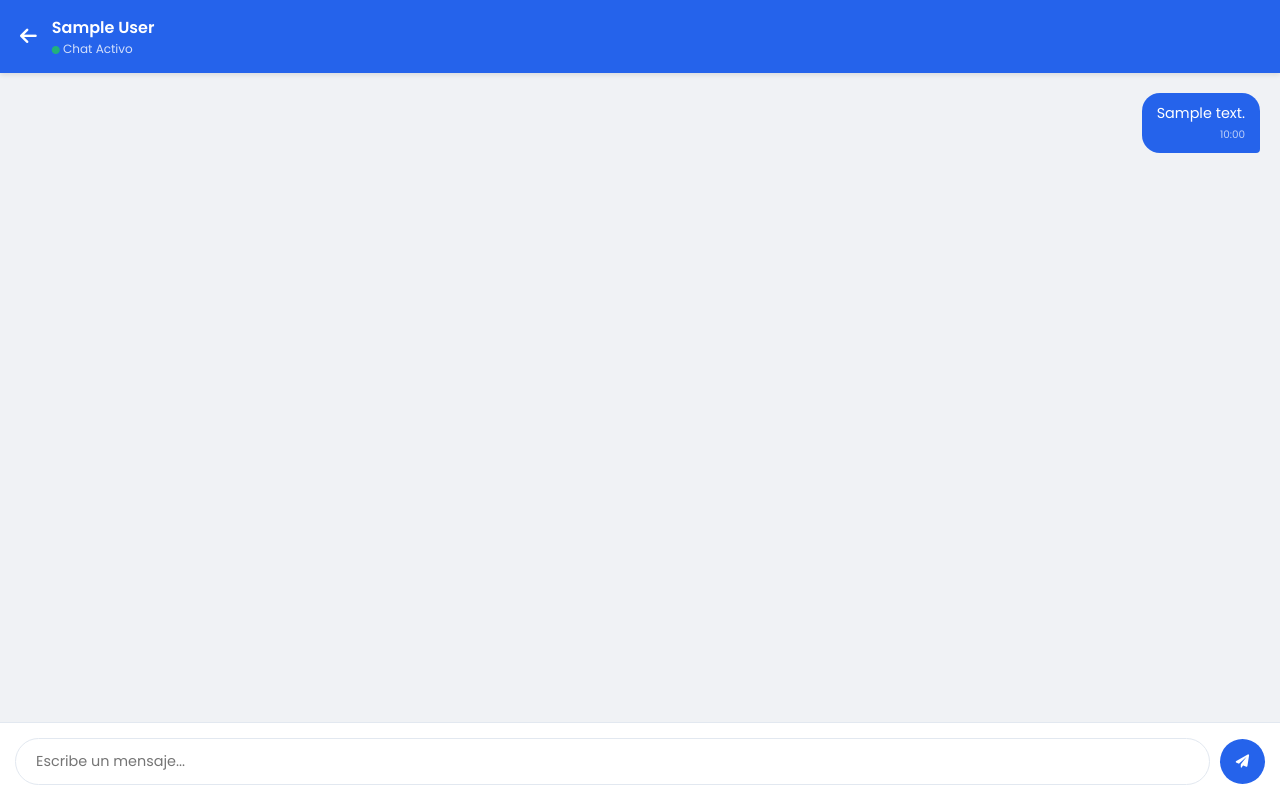
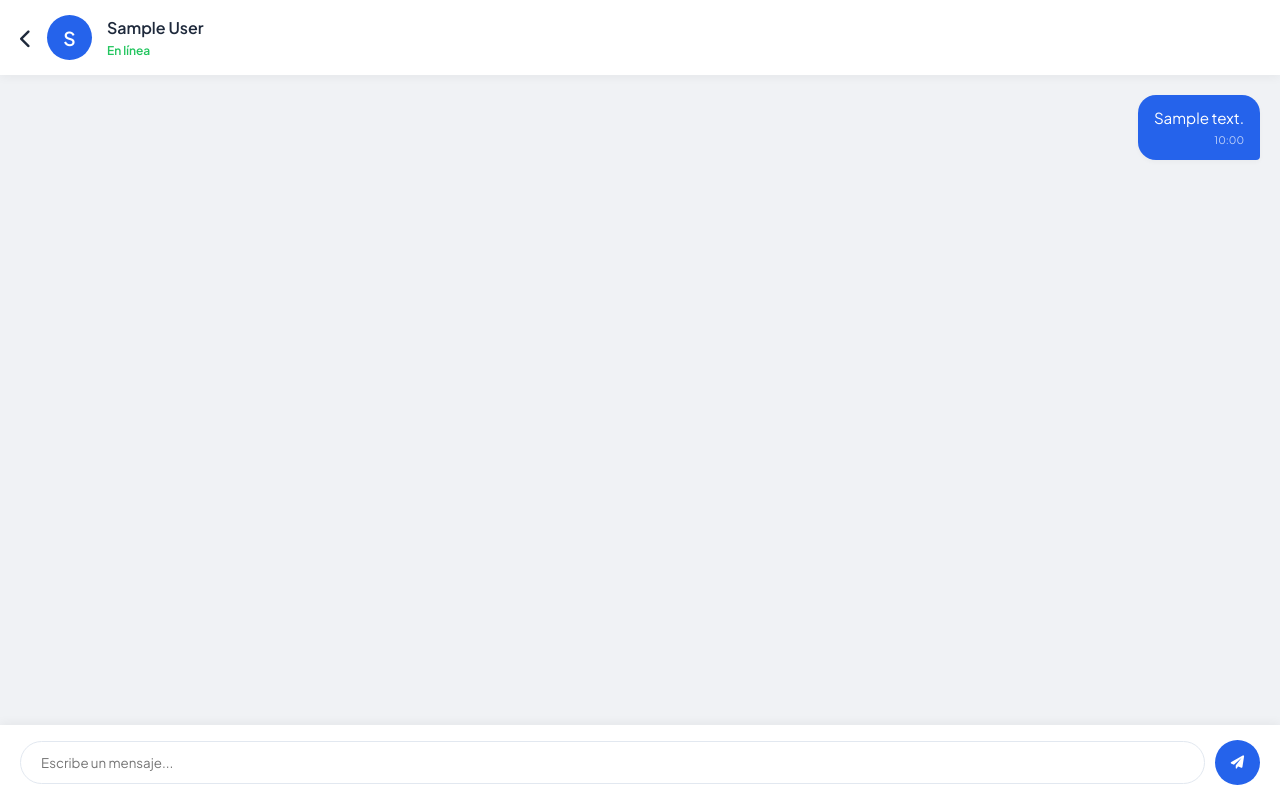
Before and after one commit to gleiderr99-boop/nuevo-proyecto, a Flask app: page /chat/1 in a window 1280 px wide. Run offline with Flask 3, Linux system fonts and the light colour scheme; the visitor is signed in with stand-in values (Sample User, id 1); tables that the repository leaves empty hold one stand-in row (values such as "Sample post").

Commit message:
Update chat.html

```diff
--- a/templates/chat.html
+++ b/templates/chat.html
@@ -3,75 +3,196 @@
 <head>
     <meta charset="UTF-8">
     <meta name="viewport" content="width=device-width, initial-scale=1.0">
-    <title>Chat con {{ otro.nombre }} | Sabanalarga Market</title>
-    <link href="https://fonts.googleapis.com/css2?family=Poppins:wght@300;400;600&display=swap" rel="stylesheet">
+    <title>Chat con {{ otro.nombre }}</title>
+    <link href="https://fonts.googleapis.com/css2?family=Plus+Jakarta+Sans:wght@400;600&display=swap" rel="stylesheet">
     <link rel="stylesheet" href="https://cdnjs.cloudflare.com/ajax/libs/font-awesome/6.0.0/css/all.min.css">
     <style>
-        :root { --primary: #2563eb; --bg: #f0f2f5; --white: #ffffff; }
-        body { font-family: 'Poppins', sans-serif; background: var(--bg); margin: 0; display: flex; flex-direction: column; height: 100vh; }
+        :root {
+            --primary: #2563eb;
+            --bg-chat: #f0f2f5;
+            --white: #ffffff;
+            --bubble-me: #2563eb;
+            --bubble-other: #ffffff;
+            --text-main: #1e293b;
+        }
 
-        /* Cabecera */
-        .chat-header { background: var(--primary); color: white; padding: 15px 20px; display: flex; align-items: center; gap: 15px; position: sticky; top: 0; z-index: 10; box-shadow: 0 2px 5px rgba(0,0,0,0.1); }
-        .chat-header a { color: white; text-decoration: none; font-size: 1.2rem; }
-        .user-info h2 { margin: 0; font-size: 1rem; }
-        .user-info p { margin: 0; font-size: 0.75rem; opacity: 0.8; }
+        body {
+            font-family: 'Plus Jakarta Sans', sans-serif;
+            background-color: var(--bg-chat);
+            margin: 0;
+            display: flex;
+            flex-direction: column;
+            height: 100vh;
+        }
+
+        /* Encabezado del Chat */
+        .chat-header {
+            background: var(--white);
+            padding: 15px 20px;
+            display: flex;
+            align-items: center;
+            gap: 15px;
+            box-shadow: 0 2px 10px rgba(0,0,0,0.05);
+            z-index: 10;
+        }
+
+        .btn-back {
+            color: var(--text-main);
+            text-decoration: none;
+            font-size: 1.2rem;
+        }
+
+        .avatar {
+            width: 45px;
+            height: 45px;
+            background: var(--primary);
+            color: white;
+            border-radius: 50%;
+            display: flex;
+            align-items: center;
+            justify-content: center;
+            font-weight: 800;
+            font-size: 1.2rem;
+        }
+
+        .user-info h2 {
+            margin: 0;
+            font-size: 1rem;
+            color: var(--text-main);
+        }
+
+        .user-info span {
+            font-size: 0.75rem;
+            color: #22c55e;
+            font-weight: 600;
+        }
 
         /* Área de Mensajes */
-        .messages-container { flex: 1; overflow-y: auto; padding: 20px; display: flex; flex-direction: column; gap: 10px; }
-        .bubble { max-width: 75%; padding: 10px 15px; border-radius: 18px; font-size: 0.9rem; line-height: 1.4; position: relative; word-wrap: break-word; }
+        .messages-container {
+            flex-grow: 1;
+            padding: 20px;
+            overflow-y: auto;
+            display: flex;
+            flex-direction: column;
+            gap: 12px;
+        }
 
-        .sent { align-self: flex-end; background: var(--primary); color: white; border-bottom-right-radius: 4px; }
-        .received { align-self: flex-start; background: var(--white); color: #1e293b; border-bottom-left-radius: 4px; box-shadow: 0 2px 4px rgba(0,0,0,0.05); }
+        .message {
+            max-width: 75%;
+            padding: 12px 16px;
+            border-radius: 18px;
+            font-size: 0.95rem;
+            line-height: 1.4;
+            position: relative;
+            box-shadow: 0 2px 5px rgba(0,0,0,0.03);
+        }
 
-        .time { font-size: 0.65rem; display: block; margin-top: 5px; opacity: 0.7; text-align: right; }
+        /* Mensajes que envío YO */
+        .me {
+            align-self: flex-end;
+            background-color: var(--bubble-me);
+            color: white;
+            border-bottom-right-radius: 4px;
+        }
 
-        /* Barra de Entrada */
-        .chat-input-area { background: var(--white); padding: 15px; display: flex; gap: 10px; align-items: center; border-top: 1px solid #e2e8f0; }
-        .chat-input-area input { flex: 1; padding: 12px 20px; border: 1px solid #e2e8f0; border-radius: 30px; outline: none; font-family: inherit; font-size: 0.9rem; }
-        .chat-input-area button { background: var(--primary); color: white; border: none; width: 45px; height: 45px; border-radius: 50%; cursor: pointer; display: flex; align-items: center; justify-content: center; }
+        /* Mensajes que recibo del OTRO */
+        .other {
+            align-self: flex-start;
+            background-color: var(--bubble-other);
+            color: var(--text-main);
+            border-bottom-left-radius: 4px;
+            border: 1px solid #e2e8f0;
+        }
 
-        .no-messages { text-align: center; color: #94a3b8; margin-top: 50px; }
+        .time {
+            font-size: 0.65rem;
+            margin-top: 5px;
+            display: block;
+            opacity: 0.7;
+            text-align: right;
+        }
+
+        /* Barra de Entrada de Texto */
+        .input-area {
+            background: var(--white);
+            padding: 15px 20px;
+            display: flex;
+            gap: 10px;
+            align-items: center;
+            box-shadow: 0 -2px 10px rgba(0,0,0,0.05);
+        }
+
+        .input-area input {
+            flex-grow: 1;
+            padding: 12px 20px;
+            border-radius: 25px;
+            border: 1px solid #e2e8f0;
+            outline: none;
+            font-family: inherit;
+            transition: 0.3s;
+        }
+
+        .input-area input:focus {
+            border-color: var(--primary);
+        }
+
+        .btn-send {
+            background: var(--primary);
+            color: white;
+            border: none;
+            width: 45px;
+            height: 45px;
+            border-radius: 50%;
+            cursor: pointer;
+            display: flex;
+            align-items: center;
+            justify-content: center;
+            transition: 0.3s;
+        }
+
+        .btn-send:hover {
+            transform: scale(1.1);
+            background: #1d4ed8;
+        }
+
+        /* Ajuste para móvil */
+        @media (max-width: 480px) {
+            .message { max-width: 85%; }
+        }
     </style>
 </head>
 <body>
 
     <div class="chat-header">
-        <a href="javascript:history.back()"><i class="fas fa-arrow-left"></i></a>
+        <a href="/gleider_admin" class="btn-back"><i class="fas fa-chevron-left"></i></a>
+        <div class="avatar">{{ otro.nombre[0].upper() }}</div>
         <div class="user-info">
             <h2>{{ otro.nombre }}</h2>
-            <p><i class="fas fa-circle" style="color: #22c55e; font-size: 8px;"></i> Chat Activo</p>
+            <span>En línea</span>
         </div>
     </div>
 
-    <div class="messages-container" id="chatBox">
-        {% if not mensajes %}
-            <div class="no-messages">
-                <i class="fas fa-comments" style="font-size: 3rem; margin-bottom: 10px; display: block;"></i>
-                Di "Hola" para iniciar la conversación.
-            </div>
-        {% endif %}
-
+    <div class="messages-container" id="chat-box">
         {% for m in mensajes %}
-            <div class="bubble {{ 'sent' if m.emisor_id == session['user_id'] else 'received' }}">
+            <div class="message {% if m.emisor_id == session['user_id'] %}me{% else %}other{% endif %}">
                 {{ m.contenido }}
                 <span class="time">{{ m.fecha.strftime('%H:%M') }}</span>
             </div>
         {% endfor %}
     </div>
 
-    <form class="chat-input-area" action="/enviar_mensaje/{{ mensajes[0].producto_id if mensajes else 1 }}" method="POST">
-
+    <form class="input-area" action="/enviar_mensaje/{{ mensajes[0].producto_id if mensajes else 1 }}" method="POST">
         <input type="hidden" name="receptor_id" value="{{ otro.id }}">
 
         <input type="text" name="mensaje" placeholder="Escribe un mensaje..." required autocomplete="off">
-        <button type="submit">
+        <button type="submit" class="btn-send">
             <i class="fas fa-paper-plane"></i>
         </button>
     </form>
 
     <script>
-        // Mantener el chat siempre abajo al cargar
-        const chatBox = document.getElementById('chatBox');
+        // Auto-scroll al final del chat al cargar
+        const chatBox = document.getElementById('chat-box');
         chatBox.scrollTop = chatBox.scrollHeight;
     </script>
 
```
